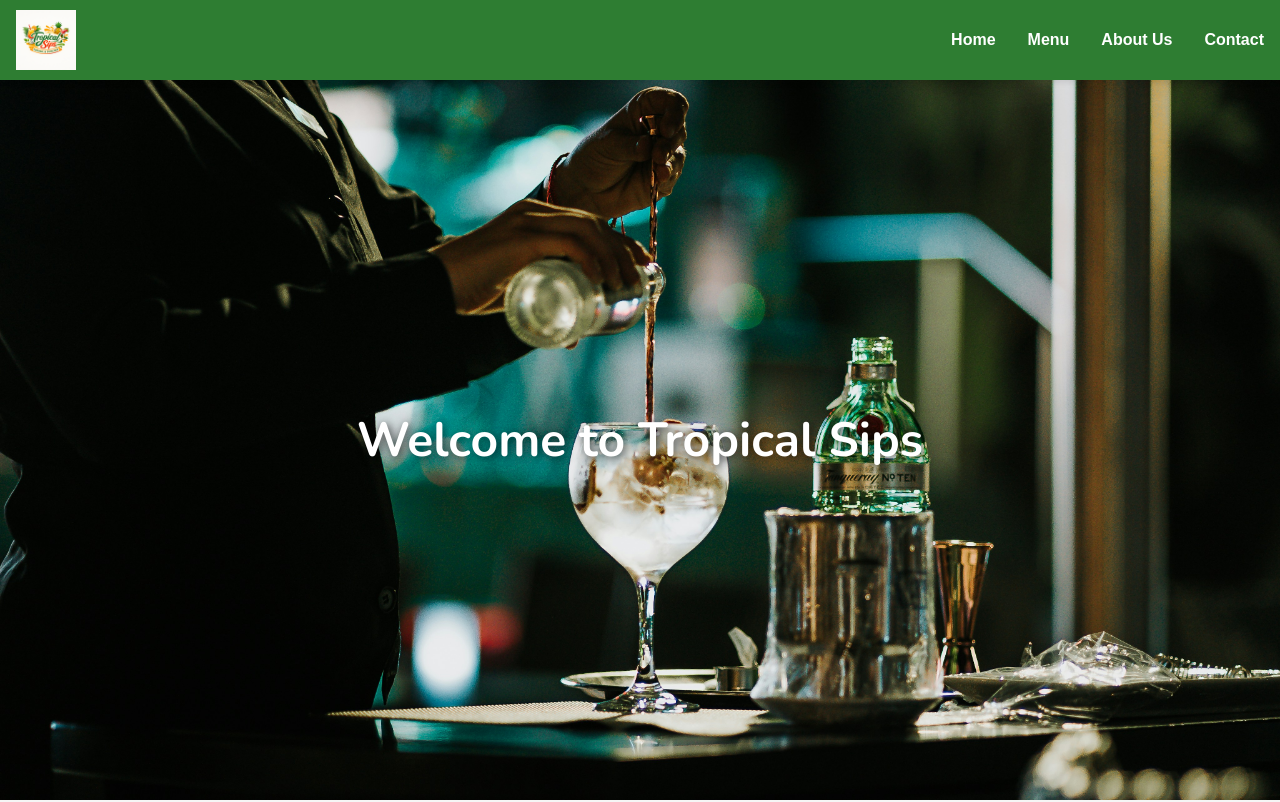
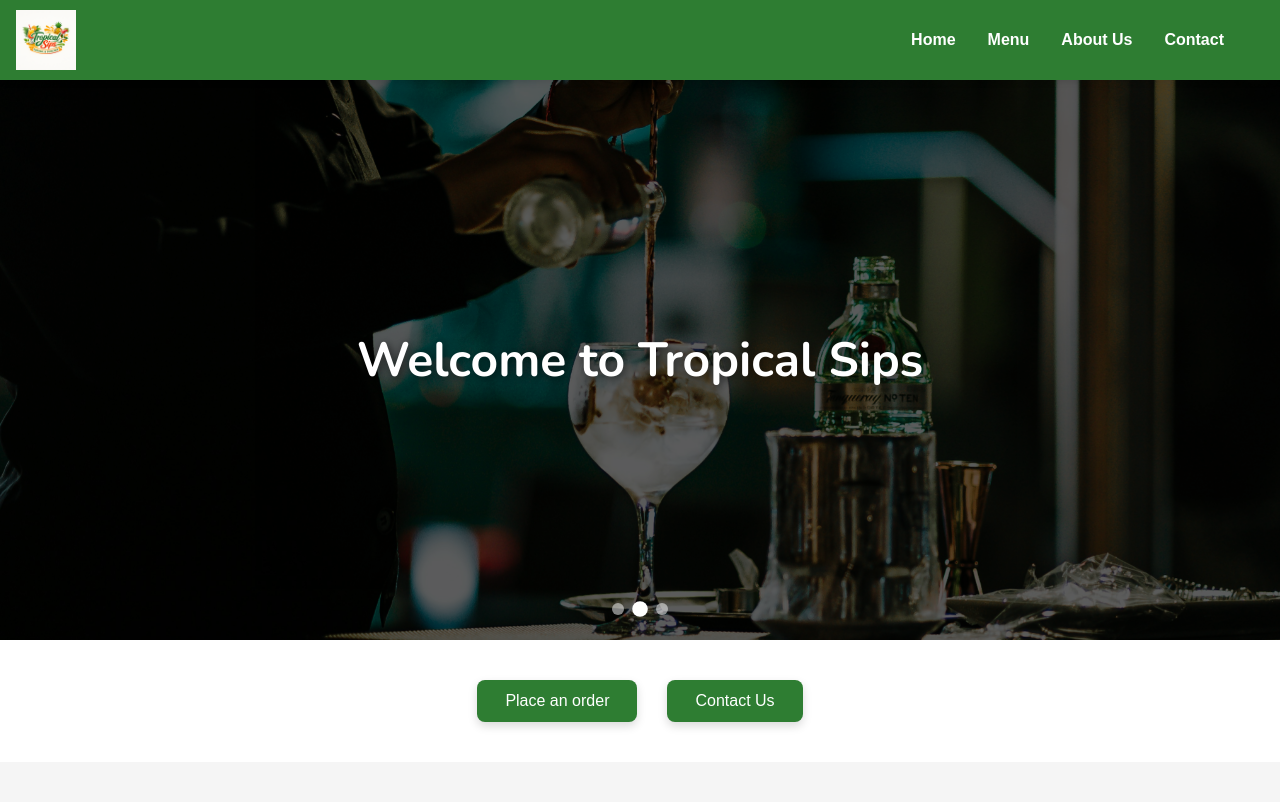
Before and after one commit to Robert-Awiesa/Cocktail-Bar, a React (Vite) app: page / in a window 1280 px wide. Shown: the top 802 px of the page. Built offline with nearby package versions, Linux system fonts and the light colour scheme.

Commit message:
Added CTA routing and improved hero layout styling

```diff
--- /dev/null
+++ b/src/components/CTAButton.css
@@ -0,0 +1,35 @@
+.cta-button {
+  display: flex;
+  justify-content: center;
+  align-items: center;
+  gap: 30px;
+  margin: 40px 0;
+  flex-wrap: wrap;
+}
+
+.cta-button button {
+  background-color: rgb(46, 125, 50);
+  color: white;
+  border: none;
+  padding: 12px 28px;
+  font-size: 1rem;
+  font-weight: 500;
+  border-radius: 8px;
+  cursor: pointer;
+  transition: all 0.3s ease;
+  box-shadow: 0 4px 10px rgba(0, 0, 0, 0.15);
+}
+
+.cta-button button:hover {
+  background-color: rgb(27, 94, 32);
+  transform: translateY(-3px);
+  box-shadow: 0 8px 18px rgba(0, 0, 0, 0.25);
+}
+
+.cta-button button:active {
+  transform: translateY(0);
+  box-shadow: 0 4px 10px rgba(0, 0, 0, 0.15);
+}
+.cta-button a{
+  text-decoration: none;
+}
--- /dev/null
+++ b/src/components/CTAButtons.jsx
@@ -0,0 +1,15 @@
+import { Link } from 'react-router-dom';
+import './CTAButton.css';
+function CTAButton() {
+  return(
+  <div className="cta-button">
+    <Link to="/menu">
+      <button> Place an order </button>
+    </Link>
+    <Link to="/contact">
+    <button> Contact Us </button>
+      </Link>
+  </div>
+  )
+}
+export default CTAButton;
--- a/src/pages/Hero.css
+++ b/src/components/Hero.css
@@ -1,7 +1,5 @@
 .hero {
   position: relative;
-  height: calc(100vh - 80px);
-  margin-top: 80px;
   overflow: hidden;
 }
 .hero-content {
@@ -16,5 +14,5 @@
 
 .hero-content h1 {
   font-size: 3rem;
-  text-shadow: 2px 2px 10px rgba(0,0,0,0.7);
+  text-shadow: 2px 2px 10px rgba(0,0,0,0.6);
 }
--- a/src/components/NavBar.css
+++ b/src/components/NavBar.css
@@ -4,7 +4,7 @@
   left: 0;
   right: 0;
   height: 80px;
-  padding: 0.1rem 1rem;
+  padding: 0.2rem 1rem;
   display: flex;
   align-items: center;
   justify-content: space-between;
@@ -22,6 +22,7 @@
 .nav {
   display: flex;
   gap: 2rem;
+  padding: 10px 40px;
 }
 
 .nav a {
--- /dev/null
+++ b/src/components/Slider.css
@@ -0,0 +1,70 @@
+
+.slider-manual {
+  position: relative;
+  width: 100%;
+  height: 70vh;
+  overflow: hidden;
+}
+
+.slider-manual::after {
+  content: "";
+  position: absolute;
+  inset: 0;
+  background: rgba(0,0,0,0.4);
+}
+
+
+
+.slide {
+  position: absolute;
+  width: 100%;
+  height: 100%;
+  object-fit: cover;
+  opacity: 0;
+  transition: opacity 1.2s ease-in-out,
+  transform 6s ease-in-out;
+}
+
+.slide.active {
+  opacity: 1;
+  transform: scale(1.05);
+}
+
+
+.overlay {
+  position: absolute;
+  width: 100%;
+  height: 100%;
+  background: rgba(0, 0, 0, 0.35);
+  top: 0;
+  left: 0;
+  z-index: 1;
+}
+
+
+.dots {
+  position: absolute;
+  bottom: 25px;
+  width: 100%;
+  display: flex;
+  justify-content: center;
+  gap: 10px;
+  z-index: 2;
+}
+
+
+.dot {
+  width: 12px;
+  height: 12px;
+  background: white;
+  opacity: 0.5;
+  border-radius: 50%;
+  cursor: pointer;
+  transition: all 0.3s ease;
+}
+
+
+.active-dot {
+  opacity: 1;
+  transform: scale(1.3);
+}
--- a/src/pages/Slider.jsx
+++ b/src/components/Slider.jsx
@@ -14,14 +14,33 @@ function SliderManual() {
   useEffect(() => {
     const interval = setInterval(() => {
       setCurrent((prev) => (prev + 1) % slides.length);
-    }, 3000);
+    }, 4000);
     return () => clearInterval(interval);
   }, []);
 
   return (
-    <div className="slider-manual">
-      <img src={slides[current]} alt="Slide" />
+  <div className="slider-manual">
+    {slides.map((slide, index) => (
+      <img
+        key={index}
+        src={slide}
+        alt="Slide"
+        className={index === current ? "slide active" : "slide"}
+      />
+    ))}
+
+    <div className="overlay"></div>
+
+    <div className="dots">
+      {slides.map((_, index) => (
+        <span
+          key={index}
+          className={index === current ? "dot active-dot" : "dot"}
+          onClick={() => setCurrent(index)}
+        ></span>
+      ))}
     </div>
-  );
+  </div>
+);
 }
 export default SliderManual;
--- a/src/pages/WhyUs.css
+++ b/src/components/WhyUs.css
@@ -3,6 +3,7 @@
   background-color: #f5f5f5;
   text-align: center;
   font-family: 'Poppins', sans-serif;
+  margin-top: 0px;
 }
 
 .why-us h1 {
--- a/src/index.css
+++ b/src/index.css
@@ -10,5 +10,7 @@
 
 body {
   margin: 0;
-  padding: 0;
+  padding-top: 80px;
+
+
 }
--- a/src/pages/Home.jsx
+++ b/src/pages/Home.jsx
@@ -1,9 +1,11 @@
-import Hero from "./Hero";
-import WhyUs from "./WhyUs";
+import Hero from "../components/Hero";
+import WhyUs from "../components/WhyUs";
+import CTAButton from "../components/CTAButtons";
 function Home(){
   return(
     <>
       <Hero />
+      <CTAButton />
       <WhyUs />
     </>
   )
--- a/src/pages/Slider.css
+++ /dev/null
@@ -1,11 +0,0 @@
-.slider-manual {
-  position: absolute;
-  inset: 0;
-}
-
-.slider-manual img {
-  width: 100%;
-  height: 100%;
-  object-fit: cover;
-  display: block;
-}
```
Also changed, not shown: src/components/Hero.jsx (renamed from src/pages/Hero.jsx), src/components/WhyUs.jsx (renamed from src/pages/WhyUs.jsx).
